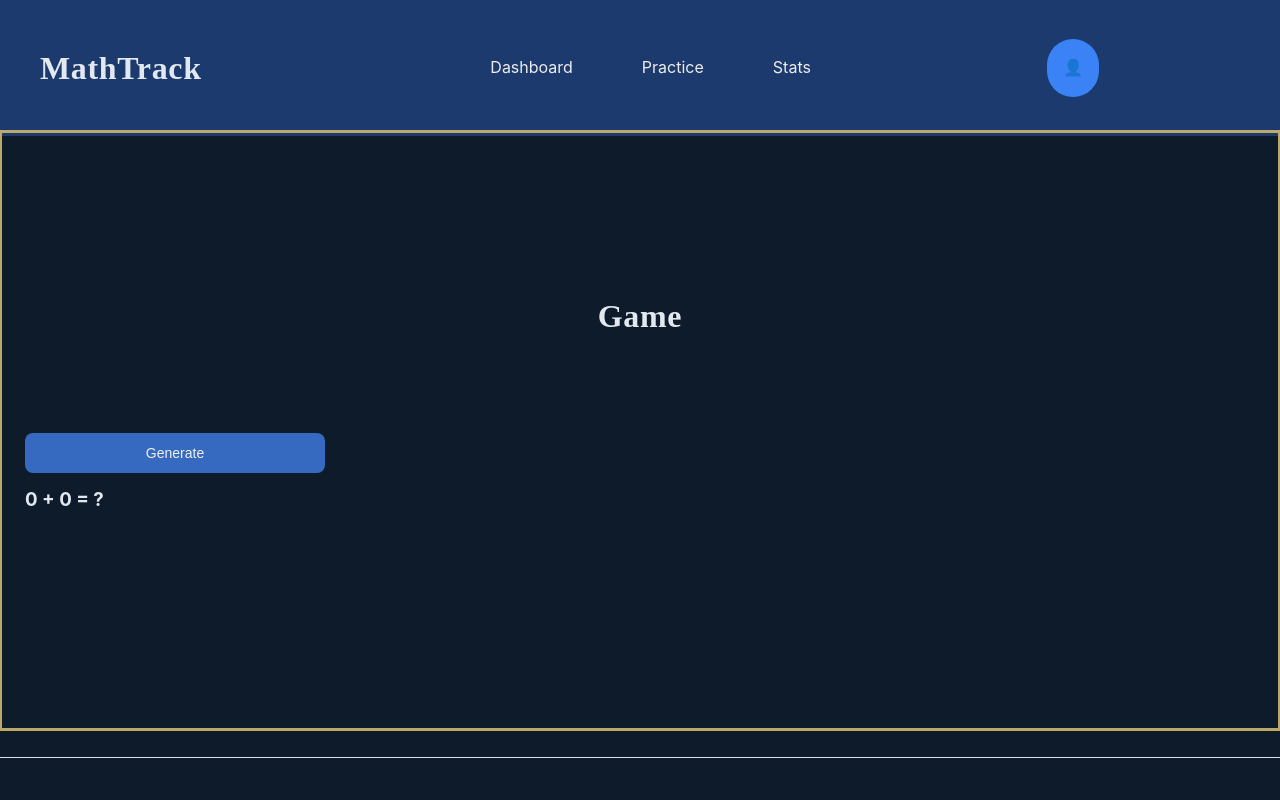
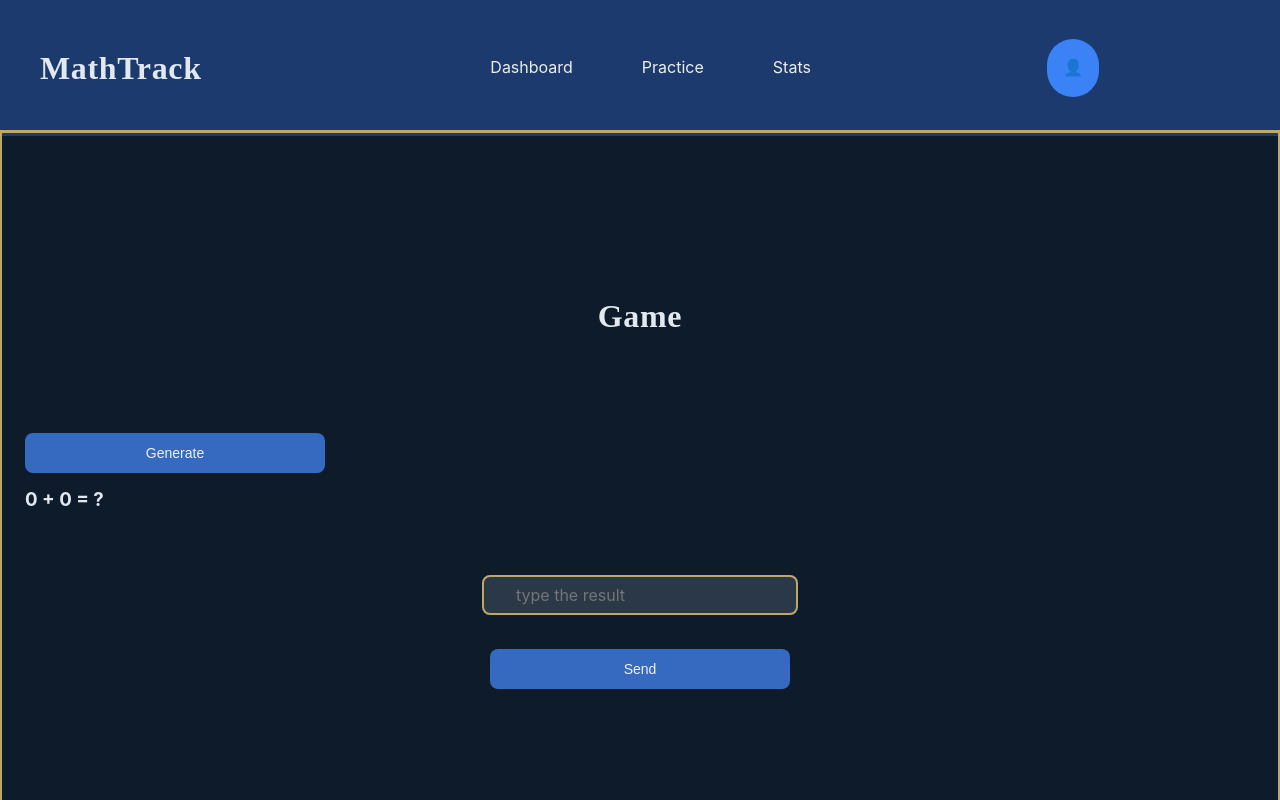
Before and after one commit to LuisDev912/EduMath-Track, a React (Vite) app in the folder frontend/: page /game in a window 1280 px wide. Shown: the top 800 px of the page. Built offline with nearby package versions, Linux system fonts and the light colour scheme.

Commit message:
feat(frontend): add basic HTML structure to AnswerForm component

```diff
--- a/frontend/src/game/components/AnswerForm.tsx
+++ b/frontend/src/game/components/AnswerForm.tsx
@@ -1,5 +1,35 @@
-function AnswerForm({}) {
+import { useRef } from "react";
+function AnswerForm({ onValidate }: { onValidate: () => void }) {
+    const answerRef = useRef(null);
+    return (
+        <form
+            id="answer-form"
+        >
+            <label
+                htmlFor="answer-input"
+                className="sr-only"
+            >
+                Your answer:
+            </label>
+            <input
+                name="answer-input"
+                id="answer-input"
+                type="number"
+                placeholder="type the result"
+                min={0}
+                required
+                ref={answerRef}
+                aria-describedby="answer-help"
+            />
 
+            <button
+                id="answer-submit"
+                type="submit"
+            >
+                Send
+            </button>
+        </form>
+    )
 };
 
 export default AnswerForm;
--- a/frontend/src/game/components/Game.tsx
+++ b/frontend/src/game/components/Game.tsx
@@ -33,6 +33,7 @@ function Game() {
         <section className="box">
             <GenerateOperation onGenerate={generateNumbers} />
             <OperationDisplay firstNum={gameConfig.firstNumber} secondNum={gameConfig.secondNumber} />
+            <AnswerForm onValidate={handleValidation} />
 
             <Activity mode={result ? "visible" : "hidden"}>
                 <p>
```
